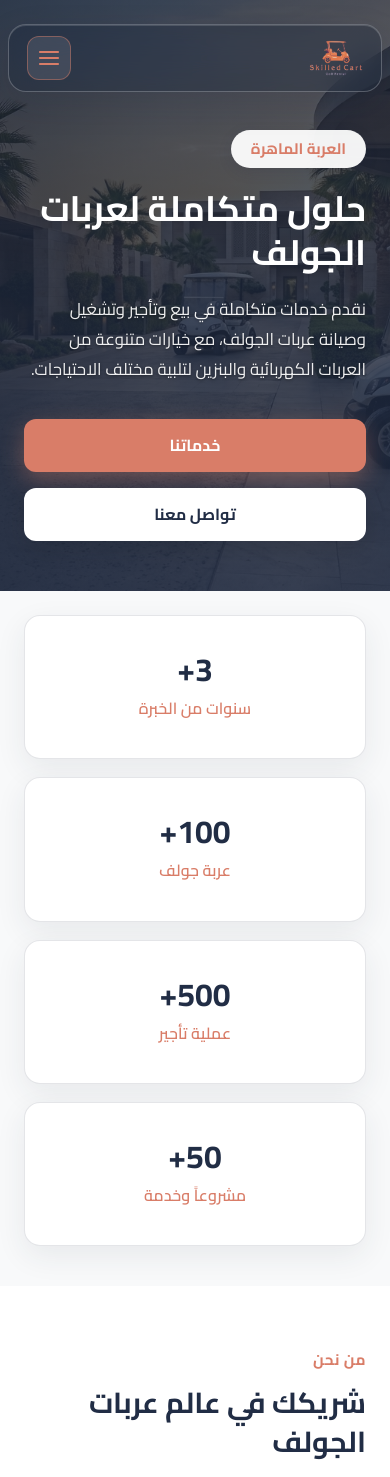
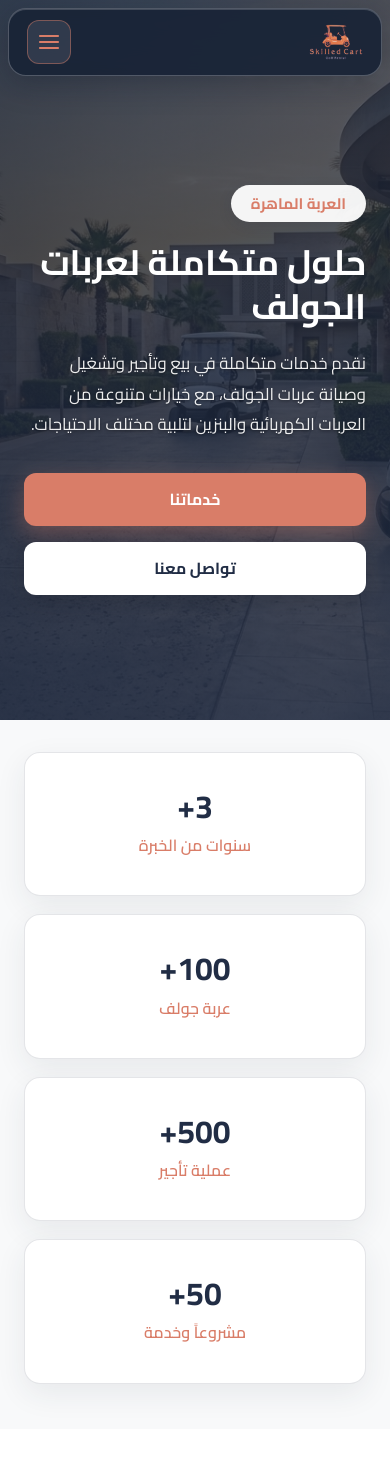
Before and after one commit to alkhowatir/mersan-website, a PHP site: page / in a window 390 px wide. Shown: the top 1477 px of the page. Run offline with PHP 8.4, Linux system fonts and the light colour scheme.

Commit message:
Add sticky mobile navigation and refine portrait mobile hero layouts
- Make mobile navigation menu sticky on scroll with frosted glass backdrop
- Extend homepage hero height and separate stats cards in portrait mobile view
- Increase sub-page hero banner height for proper proportions in portrait mobile
- Add scroll-margin-top to prevent sticky header from obscuring anchor sections
- Bump stylesheet cache buster to v=2.2 across all pages
- Keep desktop, tablet, and landscape layouts unchanged

```diff
--- a/404.html
+++ b/404.html
@@ -13,9 +13,9 @@
     <link rel="stylesheet" href="https://cdnjs.cloudflare.com/ajax/libs/font-awesome/6.5.1/css/all.min.css">
 
     <!-- Main Stylesheet -->
-    <link rel="stylesheet" href="/assets/css/style.css">
+    <link rel="stylesheet" href="/assets/css/style.css?v=2.2">
 </head>
-<body class="page-subpage">
+<body>
 
     <!-- Site Header -->
     <header class="site-header" id="masthead">
--- a/about/index.html
+++ b/about/index.html
@@ -28,7 +28,7 @@
     <link rel="stylesheet" href="https://cdnjs.cloudflare.com/ajax/libs/font-awesome/6.5.1/css/all.min.css">
 
     <!-- Main Stylesheet -->
-    <link rel="stylesheet" href="/assets/css/style.css">
+    <link rel="stylesheet" href="/assets/css/style.css?v=2.2">
 
     <!-- Schema.org Structured Data -->
     <script type="application/ld+json">
@@ -60,7 +60,7 @@
     }
     </script>
 </head>
-<body class="page-subpage">
+<body>
 
     <!-- Site Header -->
     <header class="site-header" id="masthead">
--- a/assets/css/style.css
+++ b/assets/css/style.css
@@ -1370,38 +1370,16 @@ button, input, textarea, select {
         padding: 60px 0;
     }
 
-    /* 1. Mobile Fix: Homepage hero & stats section overlap */
     .hero-section {
-        min-height: auto;
+        min-height: 640px;
         padding-top: 130px;
+        padding-bottom: 80px;
+    }
+
+    .page-hero {
+        min-height: 280px;
+        padding-top: 140px;
         padding-bottom: 50px;
-    }
-
-    .stats-section {
-        margin-top: 24px;
-        margin-bottom: 40px;
-    }
-
-    /* 2. Mobile Fix: Sub-page hero/banner navigation menu overlap */
-    body.page-subpage .site-header,
-    body:has(.page-hero) .site-header,
-    body:has(.error-404-box) .site-header {
-        position: relative;
-        background-color: var(--color-navy-dark);
-        padding-top: 10px;
-        padding-bottom: 10px;
-    }
-
-    body.page-subpage .header-bar,
-    body:has(.page-hero) .header-bar,
-    body:has(.error-404-box) .header-bar {
-        margin: 0 auto;
-    }
-
-    .page-hero {
-        min-height: 180px;
-        padding-top: 45px;
-        padding-bottom: 45px;
     }
 
     .two-col-grid {
@@ -1460,12 +1438,6 @@ button, input, textarea, select {
         margin: 8px auto 0;
     }
 
-    body.page-subpage .header-bar,
-    body:has(.page-hero) .header-bar,
-    body:has(.error-404-box) .header-bar {
-        margin: 0 auto;
-    }
-
     .header-brand img {
         max-width: 120px;
         height: 36px;
@@ -1483,3 +1455,71 @@ button, input, textarea, select {
         flex-direction: column;
     }
 }
+
+/* --------------------------------------------------------------------------
+   Normal Portrait Mobile View
+   Specifically for smartphones in portrait orientation.
+   Does not affect desktop, tablet, or landscape layouts.
+   -------------------------------------------------------------------------- */
+@media (max-width: 600px) and (orientation: portrait), (max-width: 480px) {
+    /* Sticky mobile navigation menu */
+    .site-header {
+        position: fixed;
+        top: 0;
+        left: 0;
+        right: 0;
+        z-index: 1000;
+        padding-top: 8px;
+        padding-bottom: 8px;
+        pointer-events: none;
+    }
+
+    .header-bar {
+        pointer-events: auto;
+        width: calc(100% - 16px);
+        margin: 0 auto;
+        background: rgba(24, 35, 54, 0.92);
+        backdrop-filter: blur(20px) saturate(140%);
+        -webkit-backdrop-filter: blur(20px) saturate(140%);
+        box-shadow: 0 8px 30px rgba(10, 18, 32, 0.28), inset 0 1px 0 rgba(255, 255, 255, 0.18);
+    }
+
+    .mobile-menu-drawer {
+        max-height: calc(100vh - 90px);
+        overflow-y: auto;
+    }
+
+    .section,
+    .request-section,
+    .stats-section {
+        scroll-margin-top: 80px;
+    }
+
+    /* 1. Homepage Hero Section:
+       Extend height so content displays naturally within the hero without compression */
+    .hero-section {
+        min-height: 720px;
+        padding-top: 140px;
+        padding-bottom: 80px;
+        display: flex;
+        align-items: center;
+    }
+
+    /* Move cards/section further down so there is clear separation between hero and cards */
+    .stats-section {
+        margin-top: 32px;
+        margin-bottom: 45px;
+    }
+
+    /* 2. Sub-pages Hero / Banner:
+       Increase height on portrait mobile so floating navigation and banner content
+       have ample space and the section looks properly proportioned */
+    .page-hero {
+        min-height: 350px;
+        padding-top: 155px;
+        padding-bottom: 60px;
+        display: flex;
+        align-items: center;
+        justify-content: center;
+    }
+}
--- a/contact-us/index.html
+++ b/contact-us/index.html
@@ -28,7 +28,7 @@
     <link rel="stylesheet" href="https://cdnjs.cloudflare.com/ajax/libs/font-awesome/6.5.1/css/all.min.css">
 
     <!-- Main Stylesheet -->
-    <link rel="stylesheet" href="/assets/css/style.css">
+    <link rel="stylesheet" href="/assets/css/style.css?v=2.2">
 
     <!-- Schema.org Structured Data -->
     <script type="application/ld+json">
@@ -60,7 +60,7 @@
     }
     </script>
 </head>
-<body class="page-subpage">
+<body>
 
     <!-- Site Header -->
     <header class="site-header" id="masthead">
--- a/index.html
+++ b/index.html
@@ -28,7 +28,7 @@
     <link rel="stylesheet" href="https://cdnjs.cloudflare.com/ajax/libs/font-awesome/6.5.1/css/all.min.css">
 
     <!-- Main Stylesheet -->
-    <link rel="stylesheet" href="/assets/css/style.css">
+    <link rel="stylesheet" href="/assets/css/style.css?v=2.2">
 
     <!-- Schema.org Structured Data -->
     <script type="application/ld+json">
--- a/projects/index.html
+++ b/projects/index.html
@@ -28,7 +28,7 @@
     <link rel="stylesheet" href="https://cdnjs.cloudflare.com/ajax/libs/font-awesome/6.5.1/css/all.min.css">
 
     <!-- Main Stylesheet -->
-    <link rel="stylesheet" href="/assets/css/style.css">
+    <link rel="stylesheet" href="/assets/css/style.css?v=2.2">
 
     <!-- Schema.org Structured Data -->
     <script type="application/ld+json">
@@ -60,7 +60,7 @@
     }
     </script>
 </head>
-<body class="page-subpage">
+<body>
 
     <!-- Site Header -->
     <header class="site-header" id="masthead">
--- a/services/index.html
+++ b/services/index.html
@@ -43,7 +43,7 @@
     />
 
     <!-- Main Stylesheet -->
-    <link rel="stylesheet" href="/assets/css/style.css" />
+    <link rel="stylesheet" href="/assets/css/style.css?v=2.2" />
 
     <!-- Schema.org Structured Data -->
     <script type="application/ld+json">
@@ -85,7 +85,7 @@
       }
     </script>
   </head>
-  <body class="page-subpage">
+  <body>
     <!-- Site Header -->
     <header class="site-header" id="masthead">
       <div class="header-bar">
```
